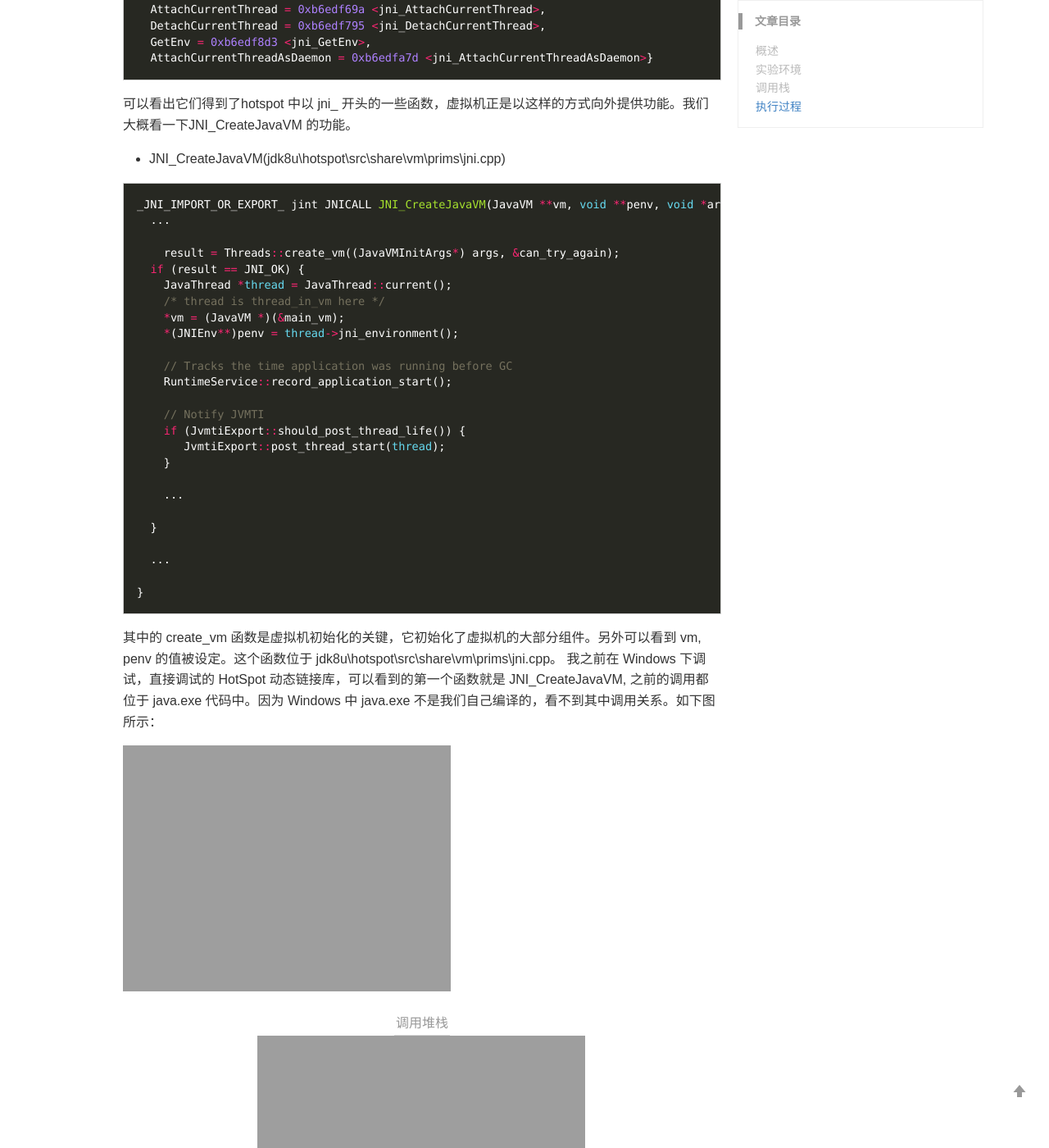
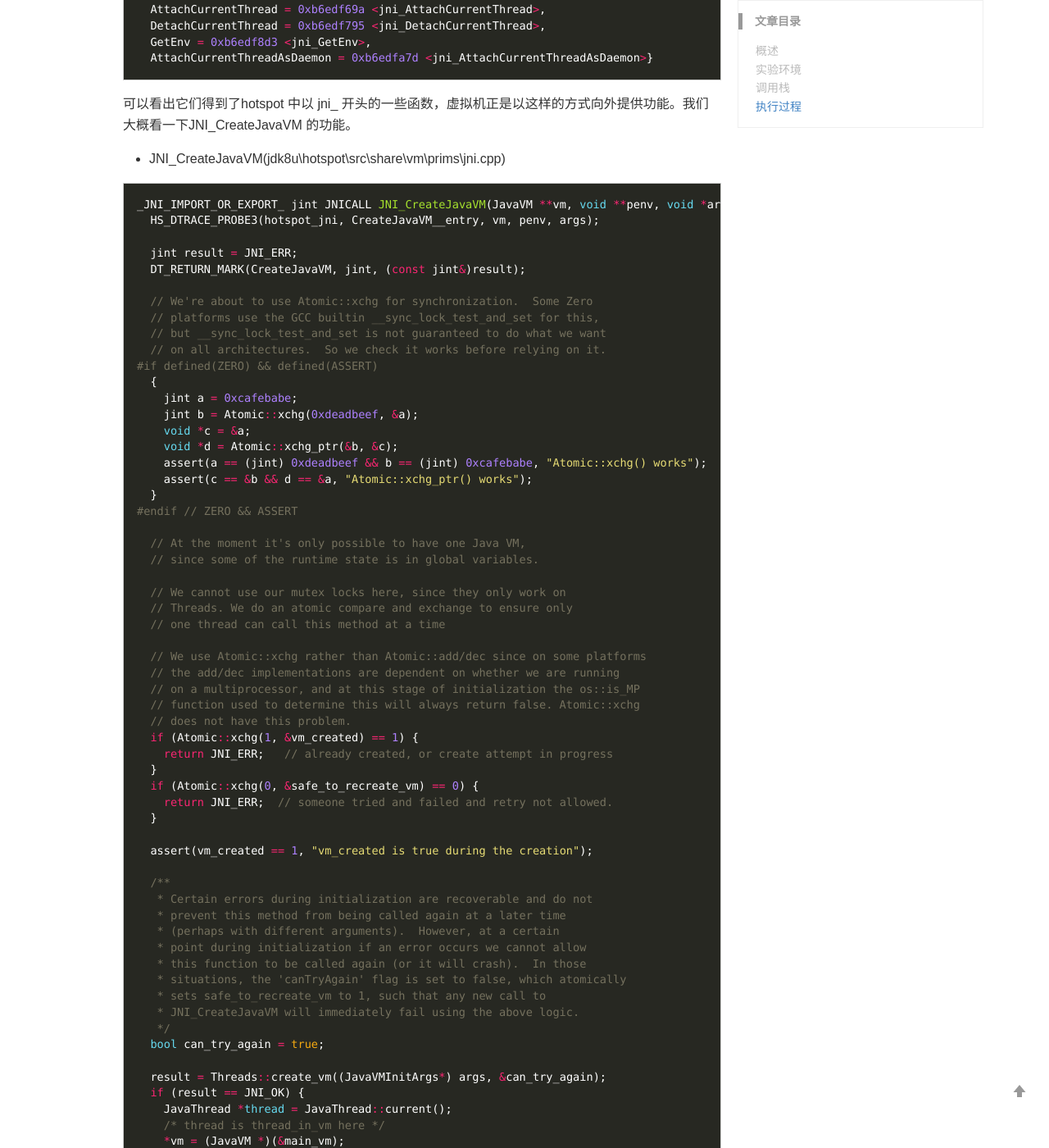
Before and after one commit to MazFactor/mzlongblog, a Jekyll site: the page built from _posts/2021-02-15-深入理解Java虚拟机笔记（一）（附录）-Java虚拟机启动与运行.md, in a window 1280 px wide and 1400 px high, scrolled down 8910 px. Shown: the whole window at 82% size. Built offline with Jekyll 4.4.1, drawn with Linux system fonts in a browser that asks for light colours; comment, search, counter and statistics services are not loaded; some of the changed text lies outside the part shown.

Commit message:
2021022106

````diff
--- a/_posts/2021-02-15-深入理解Java虚拟机笔记（一）（附录）-Java虚拟机启动与运行.md
+++ b/_posts/2021-02-15-深入理解Java虚拟机笔记（一）（附录）-Java虚拟机启动与运行.md
@@ -14,6 +14,7 @@ keywords: Java虚拟机
 这里我们首先弄明白 java.exe 和虚拟机之间的关系。我们使用 Visual Studio 编译出的 HotSpot 是虚拟机，是作为动态链接库的形式被 java.exe 加载的。java.exe 负责解析参数，加载虚拟机链接库，它需要调用虚拟机中的函数来完成执行 Java 程序的功能。所以，你在HotSpot的源代码中找不到启动的程序的 main 函数，本来在 openjdk7 中，虚拟机是带有一个启动器的，在目录 openjdk/hotspot/src/share/tools/launcher/java.c 中可以找到 main 函数，但是在 openjdk8 中，这个启动器不见了，被放在 openjdk/jdk 目录下，而不是 openjdk/hotspot 目录下了，给我们的学习过程造成了伤害。
 
 所以我后来就在 linux 平台上调试了，因为在 windows 平台上，我始终没有把整个 openjdk8 编译成功，编译不出java.exe, 仅仅编译了 hotspot，是看不到从 main 函数开始的执行的。关于如何在 linux 平台下编译调试 openjdk8，可以参考我的另一篇文章[在Ubuntu 12.04 上编译 openjdk8](https://blog.csdn.net/on_1y/article/details/38761511).
+
 ### 调用栈
 ```java
 jdk8u/jdk/src/share/bin/main.c::WinMain/main
@@ -413,9 +414,60 @@ $15 = {reserved0 = 0x0, reserved1 = 0x0, reserved2 = 0x0,
 
 ```c++
 _JNI_IMPORT_OR_EXPORT_ jint JNICALL JNI_CreateJavaVM(JavaVM **vm, void **penv, void *args) {
-  ...
+  HS_DTRACE_PROBE3(hotspot_jni, CreateJavaVM__entry, vm, penv, args);
 
-    result = Threads::create_vm((JavaVMInitArgs*) args, &can_try_again);
+  jint result = JNI_ERR;
+  DT_RETURN_MARK(CreateJavaVM, jint, (const jint&)result);
+
+  // We're about to use Atomic::xchg for synchronization.  Some Zero
+  // platforms use the GCC builtin __sync_lock_test_and_set for this,
+  // but __sync_lock_test_and_set is not guaranteed to do what we want
+  // on all architectures.  So we check it works before relying on it.
+#if defined(ZERO) && defined(ASSERT)
+  {
+    jint a = 0xcafebabe;
+    jint b = Atomic::xchg(0xdeadbeef, &a);
+    void *c = &a;
+    void *d = Atomic::xchg_ptr(&b, &c);
+    assert(a == (jint) 0xdeadbeef && b == (jint) 0xcafebabe, "Atomic::xchg() works");
+    assert(c == &b && d == &a, "Atomic::xchg_ptr() works");
+  }
+#endif // ZERO && ASSERT
+
+  // At the moment it's only possible to have one Java VM,
+  // since some of the runtime state is in global variables.
+
+  // We cannot use our mutex locks here, since they only work on
+  // Threads. We do an atomic compare and exchange to ensure only
+  // one thread can call this method at a time
+
+  // We use Atomic::xchg rather than Atomic::add/dec since on some platforms
+  // the add/dec implementations are dependent on whether we are running
+  // on a multiprocessor, and at this stage of initialization the os::is_MP
+  // function used to determine this will always return false. Atomic::xchg
+  // does not have this problem.
+  if (Atomic::xchg(1, &vm_created) == 1) {
+    return JNI_ERR;   // already created, or create attempt in progress
+  }
+  if (Atomic::xchg(0, &safe_to_recreate_vm) == 0) {
+    return JNI_ERR;  // someone tried and failed and retry not allowed.
+  }
+
+  assert(vm_created == 1, "vm_created is true during the creation");
+
+  /**
+   * Certain errors during initialization are recoverable and do not
+   * prevent this method from being called again at a later time
+   * (perhaps with different arguments).  However, at a certain
+   * point during initialization if an error occurs we cannot allow
+   * this function to be called again (or it will crash).  In those
+   * situations, the 'canTryAgain' flag is set to false, which atomically
+   * sets safe_to_recreate_vm to 1, such that any new call to
+   * JNI_CreateJavaVM will immediately fail using the above logic.
+   */
+  bool can_try_again = true;
+
+  result = Threads::create_vm((JavaVMInitArgs*) args, &can_try_again);
   if (result == JNI_OK) {
     JavaThread *thread = JavaThread::current();
     /* thread is thread_in_vm here */
@@ -429,13 +481,26 @@ _JNI_IMPORT_OR_EXPORT_ jint JNICALL JNI_CreateJavaVM(JavaVM **vm, void **penv, v
     if (JvmtiExport::should_post_thread_life()) {
        JvmtiExport::post_thread_start(thread);
     }
+    // Check if we should compile all classes on bootclasspath
+    NOT_PRODUCT(if (CompileTheWorld) ClassLoader::compile_the_world();)
+    // Since this is not a JVM_ENTRY we have to set the thread state manually before leaving.
+    ThreadStateTransition::transition_and_fence(thread, _thread_in_vm, _thread_in_native);
+  } else {
+    if (can_try_again) {
+      // reset safe_to_recreate_vm to 1 so that retrial would be possible
+      safe_to_recreate_vm = 1;
+    }
 
-    ...
-
+    // Creation failed. We must reset vm_created
+    *vm = 0;
+    *(JNIEnv**)penv = 0;
+    // reset vm_created last to avoid race condition. Use OrderAccess to
+    // control both compiler and architectural-based reordering.
+    OrderAccess::release_store(&vm_created, 0);
   }
 
-  ...
-
+  NOT_PRODUCT(test_error_handler(ErrorHandlerTest));
+  return result;
 }
 ```
 其中的 create_vm 函数是虚拟机初始化的关键，它初始化了虚拟机的大部分组件。另外可以看到 vm, penv 的值被设定。这个函数位于 jdk8u\hotspot\src\share\vm\prims\jni.cpp。
````
